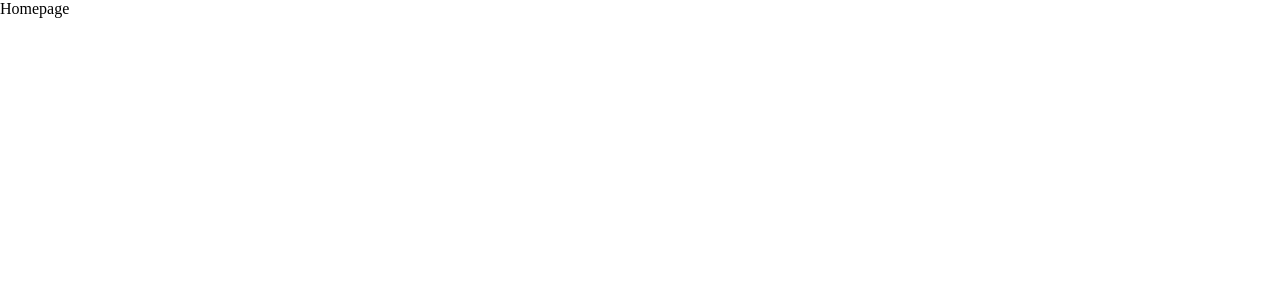
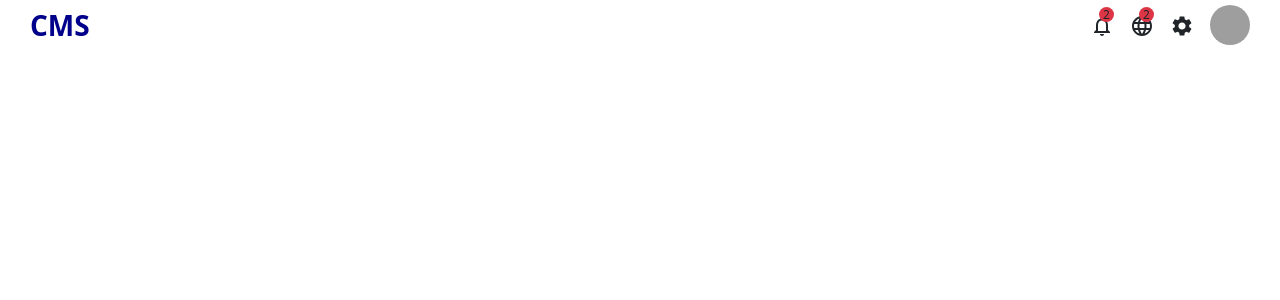
Before and after one commit to Qwerty-zsw/CMS, a React (Vite) app: page / in a window 1280 px wide. Shown: the top 300 px of the page. Built offline with nearby package versions, Linux system fonts and the light colour scheme; grey boxes are pictures that could not be loaded.

Commit message:
navbar ok

```diff
--- a/package.json
+++ b/package.json
@@ -12,6 +12,7 @@
   "dependencies": {
     "@emotion/react": "^11.11.0",
     "@emotion/styled": "^11.11.0",
+    "@mui/icons-material": "^5.11.16",
     "@mui/material": "^5.13.1",
     "bootstrap": "^5.2.3",
     "react": "^18.2.0",
--- a/src/App.jsx
+++ b/src/App.jsx
@@ -1,3 +1,4 @@
+import Navbar from "./Components/Navbar/Navbar";
 import routes from "./routes";
 import { useRoutes } from "react-router-dom";
 
@@ -6,6 +7,7 @@ const App = () => {
 
   return (
     <>
+    <Navbar />
     {router}
     </>
   )
--- /dev/null
+++ b/src/Components/Navbar/Navbar.css
@@ -0,0 +1,26 @@
+.MainNav{
+    height: 50px;
+    z-index: 999;
+    background-color: #fff;
+}
+
+.NavWrapper{
+    padding: 0px 30px;
+}
+
+.logo, .icon , .profilePic{
+    cursor: pointer;
+}
+
+.iconNotif{
+    top: -5px;
+    right: 0;
+    width: 15px;
+    height: 15px;
+    font-size: 12px;
+}
+
+.profilePic{
+    width: 40px;
+    height: 40px;
+}
--- /dev/null
+++ b/src/Components/Navbar/Navbar.jsx
@@ -0,0 +1,37 @@
+import "./Navbar.css";
+import NotificationsNoneIcon from '@mui/icons-material/NotificationsNone';
+import LanguageIcon from '@mui/icons-material/Language';
+import SettingsIcon from '@mui/icons-material/Settings';
+
+const Navbar = () => {
+  return (
+    <div className="MainNav w-100 position-fixed top-0 ">
+        <div className="NavWrapper h-100 d-flex justify-content-between align-items-center">
+            <div className="LeftSide">
+                <span className="logo fw-bold fs-3 align-items-center" style={{color:"darkblue"}}>CMS</span>
+            </div>
+
+            <div className="RightSide d-flex align-items-center">
+                <div className="icon me-3 position-relative">
+                    <NotificationsNoneIcon />
+                    <span className="iconNotif position-absolute bg-danger d-flex justify-content-center align-items-center rounded-circle">2</span>
+                </div>
+                <div className="icon me-3 position-relative">
+                    <LanguageIcon />
+                    <span className="iconNotif position-absolute bg-danger d-flex justify-content-center align-items-center rounded-circle">2</span>
+                </div>
+                <div className="icon me-3 position-relative">
+                    <SettingsIcon />
+                </div>
+
+                <div className="profilePic">
+                    <img style={{borderRadius:"50%"}} className="w-100 h-100" src="https://cdn.pixabay.com/photo/2015/10/05/22/37/blank-profile-picture-973460_960_720.png" alt="#" />
+                </div>
+            </div>
+
+        </div>
+    </div>
+  )
+}
+
+export default Navbar
--- a/src/main.jsx
+++ b/src/main.jsx
@@ -1,3 +1,4 @@
+import 'bootstrap/dist/css/bootstrap.min.css';
 import React from "react";
 import ReactDOM from "react-dom";
 import App from "./App.jsx";
```
Also changed, not shown: 1 other file (tests, documents, lock files or other folders).
